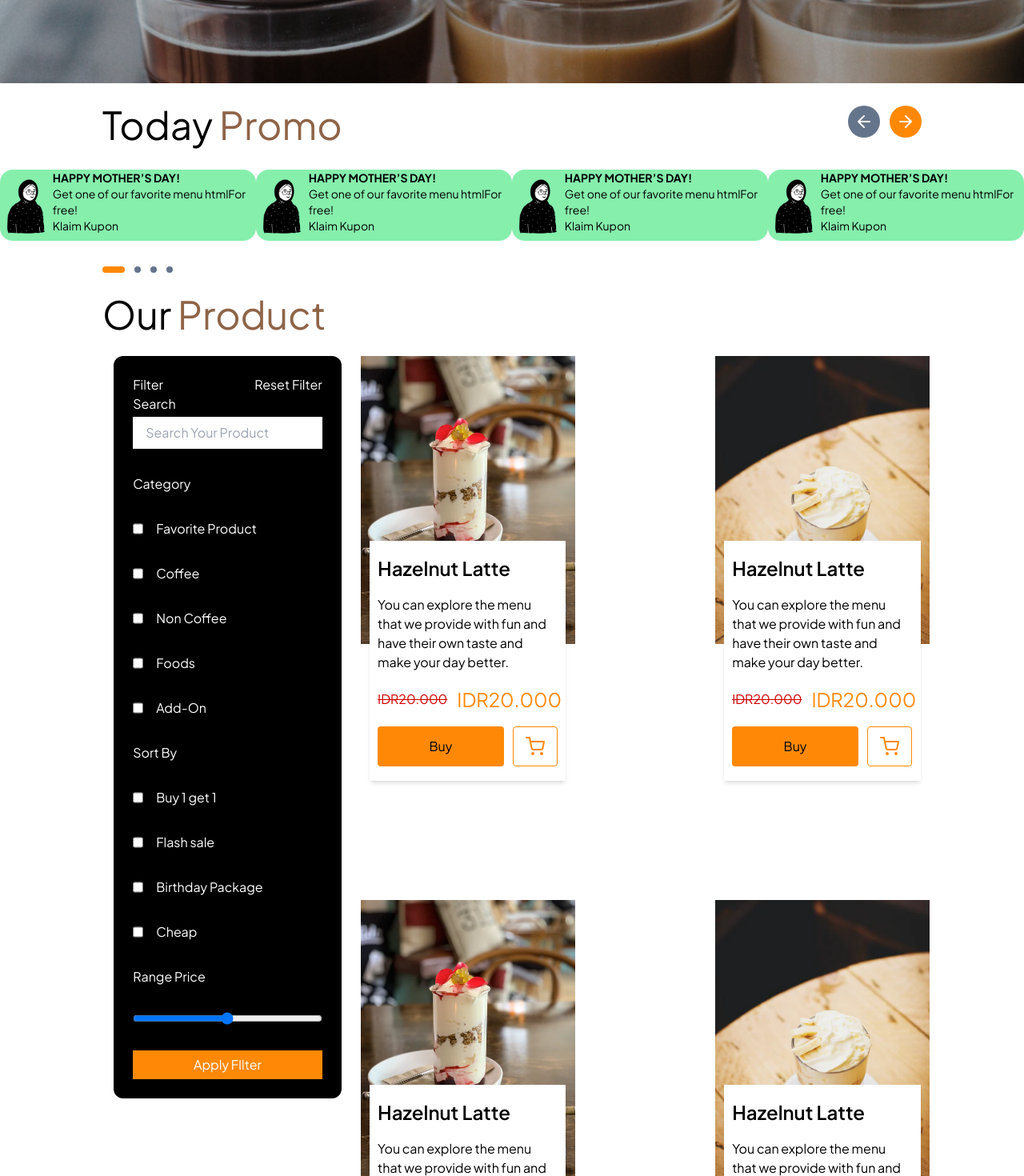
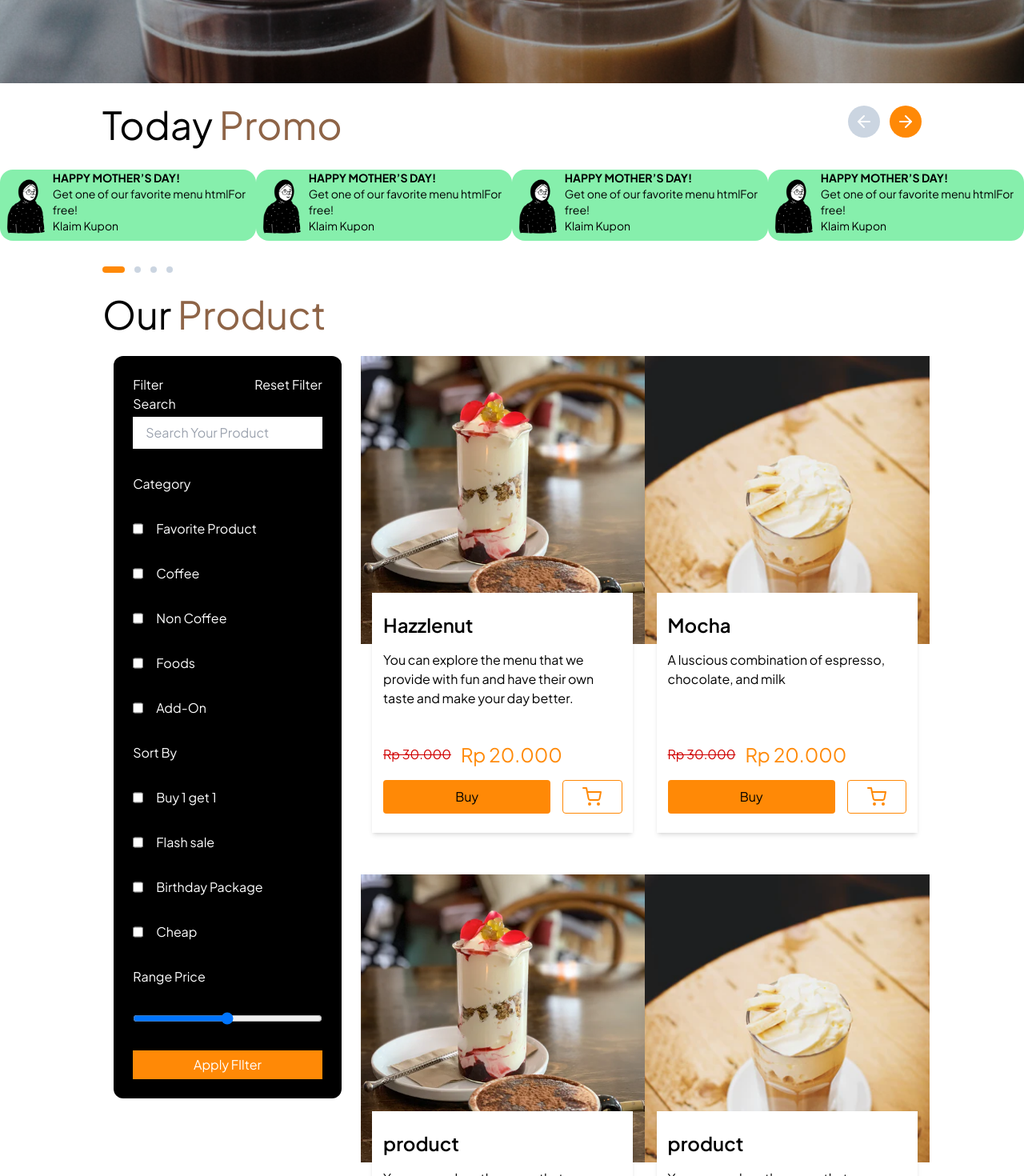
Before and after one commit to patih1/fwg17-beginner-frontend, a React (Vite) app: page /product in a window 1280 px wide. Shown: the part 280-1750 px from the top of the page at 80% size. Built offline with nearby package versions, Linux system fonts and the light colour scheme.

Commit message:
card improvement

```diff
--- a/package.json
+++ b/package.json
@@ -10,6 +10,7 @@
     "preview": "vite preview"
   },
   "dependencies": {
+    "axios": "^1.6.2",
     "react": "^18.2.0",
     "react-dom": "^18.2.0",
     "react-feather": "^2.0.10",
--- a/src/component/ProductCard.jsx
+++ b/src/component/ProductCard.jsx
@@ -2,31 +2,48 @@ import { Link } from "react-router-dom"
 import * as Ic from 'react-feather'
 
 // eslint-disable-next-line react/prop-types
-const ProductCard = ({image, size, to='/detail-product', price='IDR20.000', discountFrom='IDR20.000', flashSale=false}) => {
+const ProductCard = ({image, small, to='/detail-product', price='20000', discountFrom, flashSale=false, name='product', description}) => {
   const x = () => {
     if(flashSale !== false){
       return <div className="absolute w-32 h-10 bg-[#D00000] md:mb-72 md:mr-72 mb-48 mr-48 ml-20 rounded-full flex items-center justify-center text-white">FLASH SALE!</div>
     }
   }
 
+  const size = () =>{
+
+    if(!small){
+      return 'md:h-[360px] md:w-[360px]'
+    }
+
+  }
+
+  const realPrice = () =>{
+    if(discountFrom){
+
+      return <p className="text-[#D00000] line-through">{new Intl.NumberFormat("id-ID", {style: "currency",currency: "IDR", maximumSignificantDigits: 10}).format(discountFrom)}</p>
+
+    }
+  }
+
   return(
-    <Link to={to} className={`bg-[${image}] md:h-[${size}px] md:w-[${size}px] h-[280px] w-[268px] bg-cover bg-center flex justify-center items-center`}>
+    <Link to={to} className={`bg-[${image}] h-[280px] w-[268px] bg-cover bg-center flex justify-center items-center ${size()}`}>
         {x()}
 
-        <div className="w-11/12 h-5/6 bg-slate-100 mt-[150%] bg-white flex flex-col items-center shadow-md justify-evenly">
+
+        <div className="w-11/12 h-5/6 mt-[150%] bg-white flex flex-col items-center shadow-md justify-evenly py-6 gap-4">
           <div className="w-11/12">
-            <p className="text-2xl font-semibold">Hazelnut Latte</p>
+            <p className="text-2xl font-semibold">{name}</p>
           </div>
-          <div className="w-11/12">
-            <p>You can explore the menu that we provide with fun and have their own taste and make your day better.</p>
+          <div className="flex-1 w-11/12">
+            <p>{description}</p>
           </div>
 
           <div className="flex items-center w-11/12 gap-3">
             <div>
-              <p className="text-[#D00000] line-through">{discountFrom}</p>
+              {realPrice()}
             </div>
             <div>
-              <p className="md:text-2xl text-xl text-[#FF8906]">{price}</p>
+              <p className="md:text-2xl text-xl text-[#FF8906]">{new Intl.NumberFormat("id-ID", {style: "currency",currency: "IDR", maximumSignificantDigits: 10}).format(price)}</p>
             </div>
           </div>
 
--- a/src/pages/Home.jsx
+++ b/src/pages/Home.jsx
@@ -47,7 +47,7 @@ const Home = () => {
 
         <button className="w-14 h-14 md:w-20 md:h-20 fixed bg-[#FF8906] rounded-full right-10 bottom-10 flex justify-center items-center"><Ic.MessageCircle className="w-5 h-5 md:h-10 md:w-10"></Ic.MessageCircle></button>
 
-        <div id="chat" className="w-72 rounded-xl fixed h-96 bg-white right-10 bottom-32 border border-8 border-white border-t-[#FF8906] flex flex-col gap-4 hidden">
+        <div id="chat" className="w-72 rounded-xl fixed h-96 bg-white right-10 bottom-32 border-8 border-white border-t-[#FF8906] flex flex-col gap-4 hidden">
           <div className="flex items-center gap-3 h-2/12">
             <img className="w-3/12 rounded-full" src="../assets/img/cs.png" alt="" />
             <div className="flex-1">
--- a/src/pages/Product.jsx
+++ b/src/pages/Product.jsx
@@ -4,8 +4,28 @@ import Cp from '../assets/img/MotherDay.png';
 import Navbar from '../component/Navbar';
 import Footer from '../component/Footer';
 import ProductCard from '../component/ProductCard';
+import React from 'react';
 
 const Product = ()=>{
+
+  const [data, setData] = React.useState([
+    {
+      name: 'Hazzlenut',
+      price: '20000',
+      discountFrom: '30000',
+      description: 'You can explore the menu that we provide with fun and have their own taste and make your day better.',
+      image: 'url(../assets/img/card1.png)',
+      to: '/detail-product'
+    },{
+      name: 'Mocha',
+      price: '20000',
+      discountFrom: '30000',
+      description: 'A luscious combination of espresso, chocolate, and milk',
+      image: 'url(../assets/img/card2.png)',
+      to: '/detail-product'
+    }
+  ])
+
   return(
     <>
       <div className='bg-black'>
@@ -20,7 +40,7 @@ const Product = ()=>{
       <div className="flex justify-between w-4/5">
         <h3 className="text-5xl">Today <span className="text-[#8E6447]">Promo</span></h3>
         <div className="flex gap-3">
-          <button className="flex items-center justify-center w-10 h-10 rounded-full bg-slate-500"><Ic.ArrowLeft className="text-white"></Ic.ArrowLeft></button>
+          <button className="flex items-center justify-center w-10 h-10 rounded-full bg-slate-300"><Ic.ArrowLeft className="text-white"></Ic.ArrowLeft></button>
           <button className="w-10 h-10 bg-[#FF8906] rounded-full flex justify-center items-center"><Ic.ArrowRight className="text-white"></Ic.ArrowRight></button>
         </div>
       </div>
@@ -71,9 +91,9 @@ const Product = ()=>{
 
       <div className="flex items-center w-4/5 gap-3">
         <div className="w-7 h-2 bg-[#FF8906] rounded-full"></div>
-        <div className="w-2 h-2 rounded-full bg-slate-500"></div>
-        <div className="w-2 h-2 rounded-full bg-slate-500"></div>
-        <div className="w-2 h-2 rounded-full bg-slate-500"></div>
+        <div className="w-2 h-2 rounded-full bg-slate-300"></div>
+        <div className="w-2 h-2 rounded-full bg-slate-300"></div>
+        <div className="w-2 h-2 rounded-full bg-slate-300"></div>
       </div>
       </section>
 
@@ -145,26 +165,35 @@ const Product = ()=>{
 
         <div className="w-full md:w-2/3">
 
-          <div className="flex w-10/12 flex-col justify-between h-auto ml-6 gap-[40vh]">
+          <div className="flex flex-col justify-between w-10/12 h-auto ml-6 gap-52 md:gap-72">
 
-            <div className="flex flex-wrap justify-between w-full md:flex-nowrap md:gap-0 gap-72">
+            <div className="flex flex-wrap justify-center w-full gap-52 md:justify-between md:flex-nowrap md:gap-0">
 
-              <ProductCard image='url(../assets/img/card1.png)' size='360'/>
-              <ProductCard image='url(../assets/img/card2.png)' size='360'/>
+              {data.map((item, index) => (
+                <ProductCard
+                  key={String(index)}
+                  image={item.image}
+                  name={item.name}
+                  price={item.price}
+                  description={item.description}
+                  discountFrom={item.discountFrom}
+                  to={item.to}
+                />
+              ))}
 
             </div>
 
-            <div className="flex flex-wrap justify-between w-full md:flex-nowrap md:gap-0 gap-72">
+            <div className="flex flex-wrap justify-center w-full gap-52 md:justify-between md:flex-nowrap md:gap-0">
 
-              <ProductCard image='url(../assets/img/card1.png)' size='360'/>
-              <ProductCard image='url(../assets/img/card2.png)' size='360'/>
+              <ProductCard price='10000' nama='Hazzlenut' description='You can explore the menu that we provide with fun and have their own taste and make your day better.' image='url(../assets/img/card1.png)'/>
+              <ProductCard price='10000' nama='Hazzlenut' description='You can explore the menu that we provide with fun and have their own taste and make your day better.' image='url(../assets/img/card2.png)'/>
 
             </div>
 
-            <div className="flex flex-wrap justify-between w-full md:flex-nowrap md:gap-0 gap-72">
+            <div className="flex flex-wrap justify-center w-full gap-52 md:justify-between md:flex-nowrap md:gap-0">
 
-              <ProductCard image='url(../assets/img/card1.png)' size='360'/>
-              <ProductCard image='url(../assets/img/card2.png)' size='360'/>
+              <ProductCard price='10000' nama='Hazzlenut' description='You can explore the menu that we provide with fun and have their own taste and make your day better.' image='url(../assets/img/card1.png)'/>
+              <ProductCard price='10000' nama='Hazzlenut' description='You can explore the menu that we provide with fun and have their own taste and make your day better.' image='url(../assets/img/card2.png)'/>
 
             </div>
 
```
Also changed, not shown: 1 other file (tests, documents, lock files or other folders).
